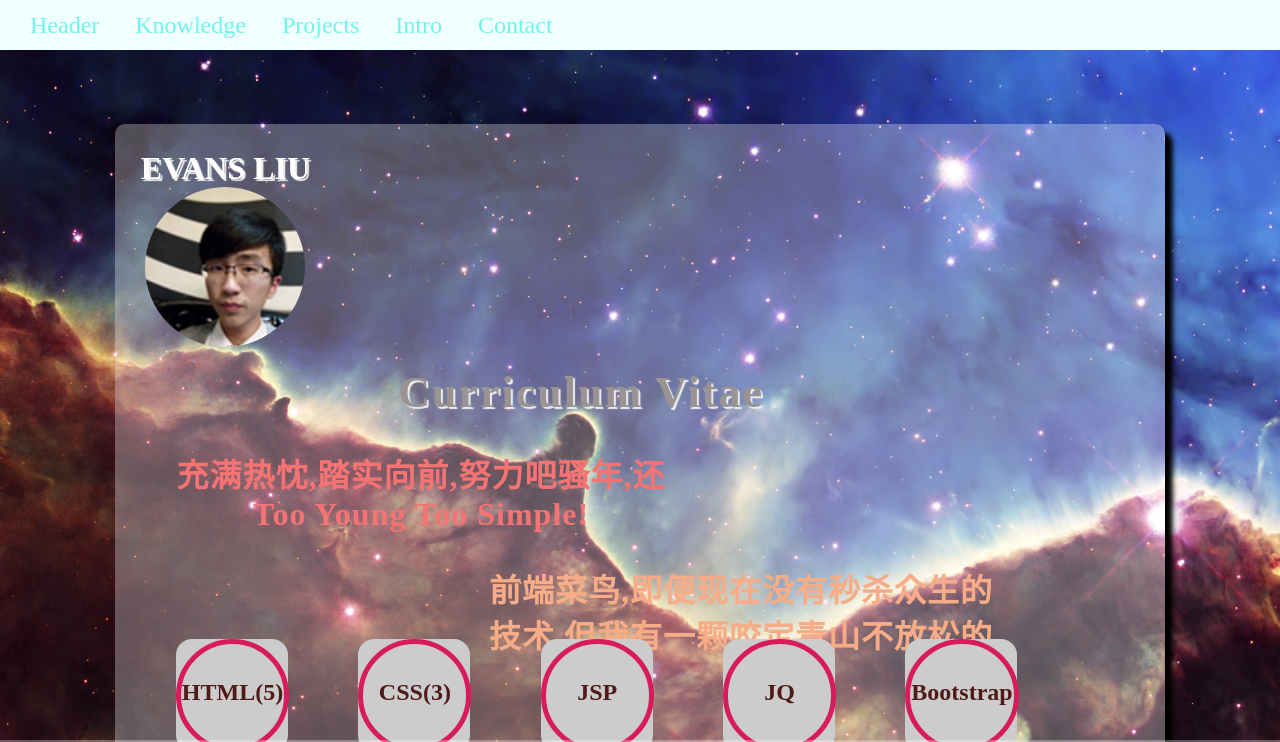
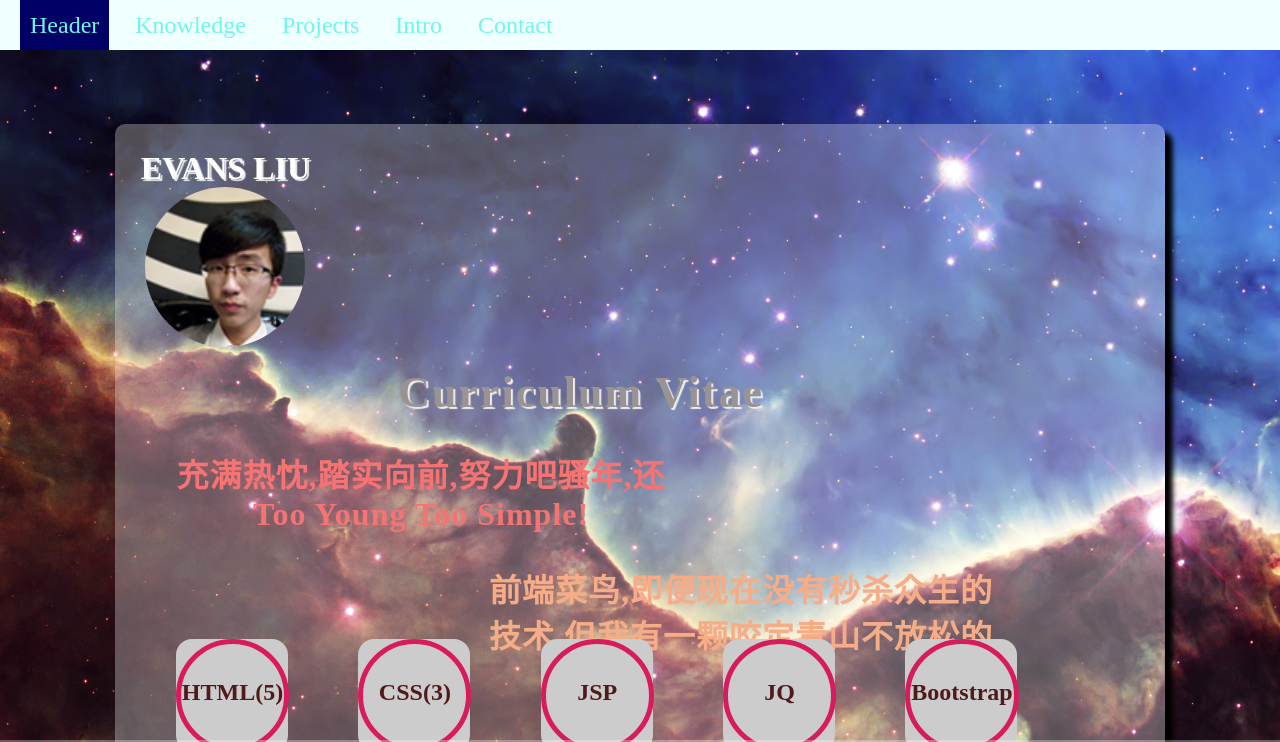
Before and after one commit to lydia1883/lydia1883.re, a plain HTML site: page index.html in a window 1280 px wide. Both pictures are taken after a click on the item "Header". Shown: the top 742 px of the page. Drawn offline with Linux system fonts and the light colour scheme.

Commit message:
Update intro.css

```diff
--- a/intro.css
+++ b/intro.css
@@ -1241,6 +1241,10 @@ float:left;
 height:50px;
 margin-right:1em;
 }
+.nav_box nav ol li.active{
+background:#006;
+}
+
 .nav_box nav ol li:hover{
 background:#C8F762;
 }
```
